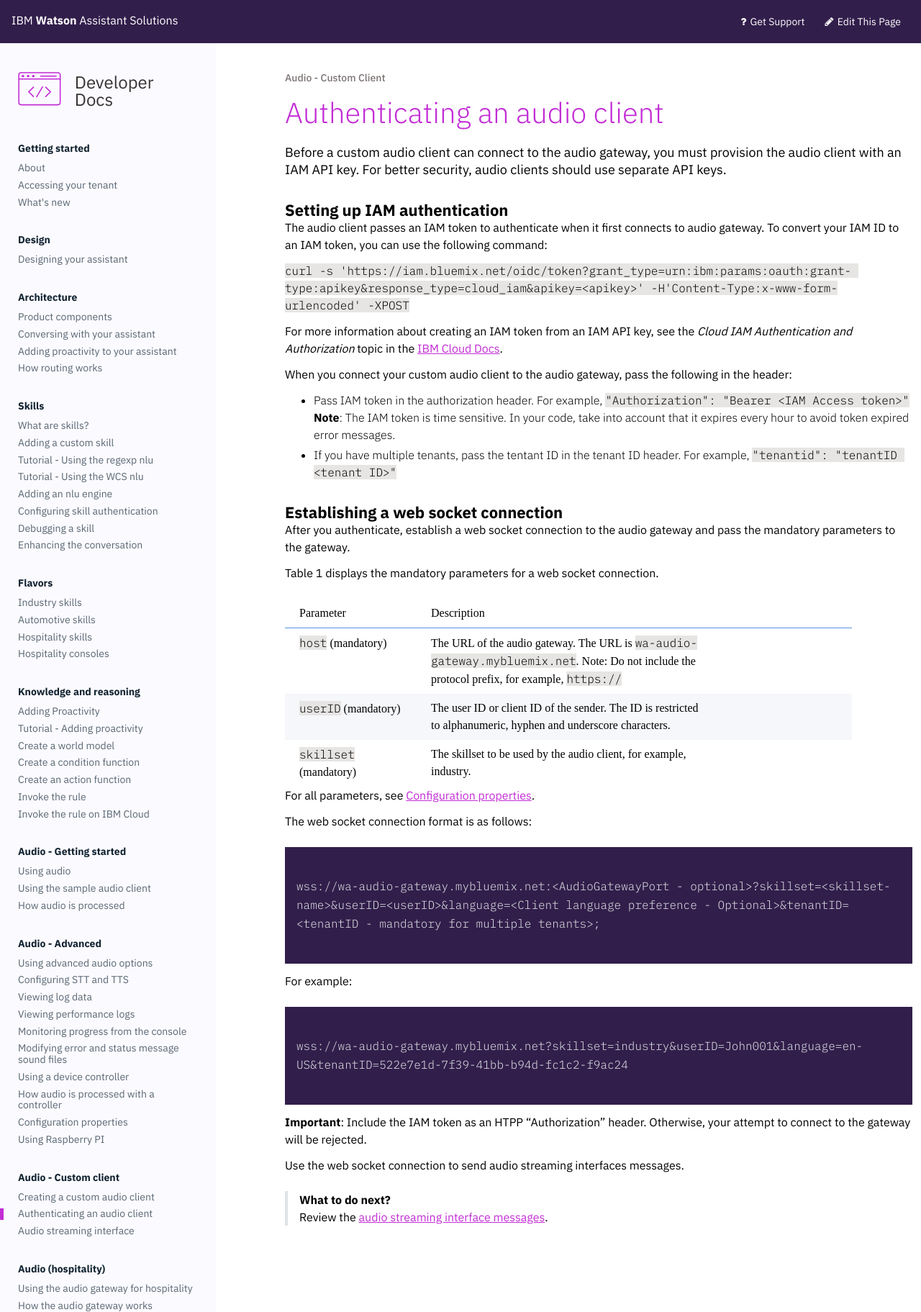
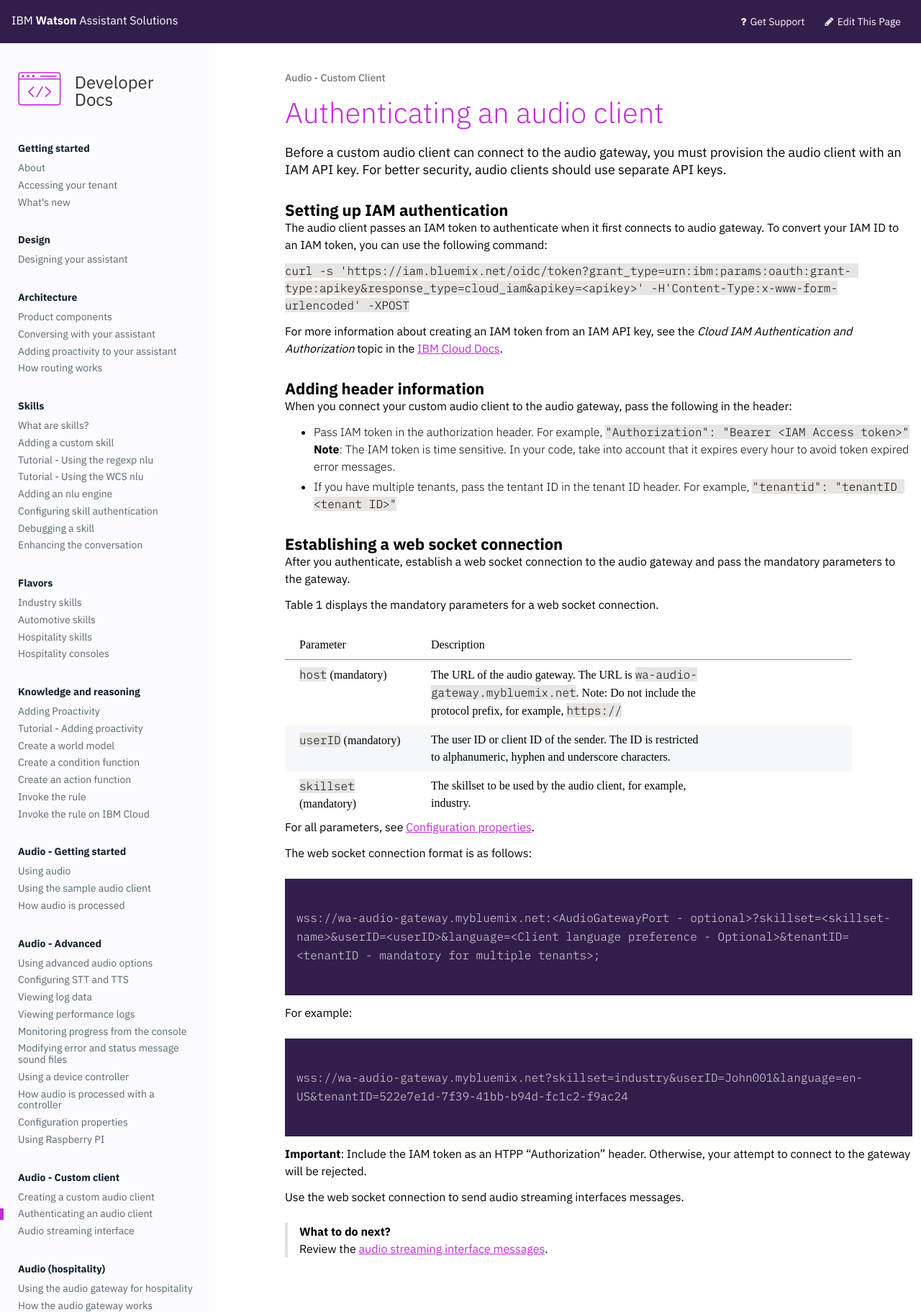
Before and after one commit to Watson-Personal-Assistant/developer, a Jekyll site: the page built from _content/audio_custom/audio_authentication.md, in a window 1280 px wide. Shown: the whole page at 72% size. Built offline with Jekyll 4.4.1, drawn with Linux system fonts in a browser that asks for light colours; some web fonts are replaced.

Commit message:
header info

```diff
--- a/_content/audio_custom/audio_authentication.md
+++ b/_content/audio_custom/audio_authentication.md
@@ -11,6 +11,8 @@
 `curl -s 'https://iam.bluemix.net/oidc/token?grant_type=urn:ibm:params:oauth:grant- type:apikey&response_type=cloud_iam&apikey=<apikey>' -H'Content-Type:x-www-form-urlencoded' -XPOST`
 
 For more information about creating an IAM token from an IAM API key, see the _Cloud IAM Authentication and Authorization_ topic in the [IBM Cloud Docs](https://console.bluemix.net/docs/services/IoT/reference/security/cloud_iam.html#cloud_iam).
+
+### Adding header information
 
 When you connect your custom audio client to the audio gateway, pass the following in the header:
 - Pass IAM token in the authorization header.  For example, `"Authorization": "Bearer <IAM Access token>"`
```
